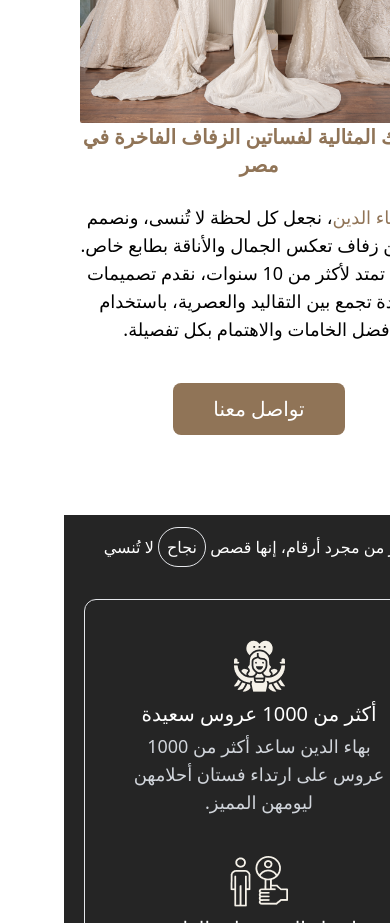
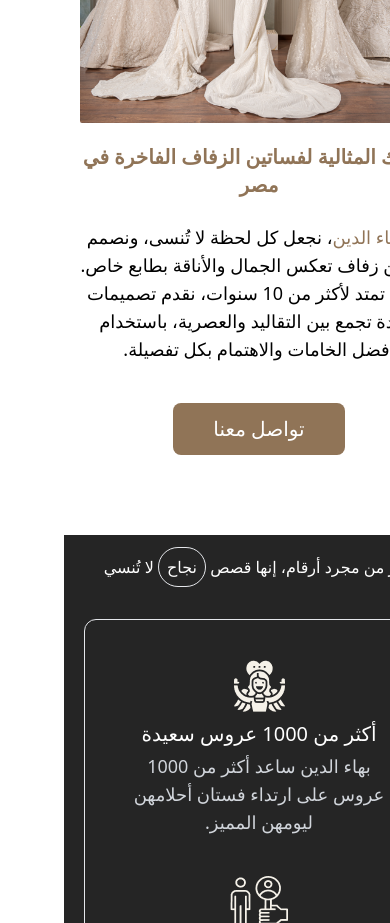
Before and after one commit to ziad223/wedding, a React (Vite) app: page / in a window 390 px wide. Shown: the part 1200-2123 px from the top of the page. Built offline with nearby package versions, Linux system fonts and the light colour scheme.

Commit message:
fix section

```diff
--- a/src/components/HomeSection1.jsx
+++ b/src/components/HomeSection1.jsx
@@ -9,7 +9,7 @@ const HomeSection1 = () => {
               <img src={home1} alt="home-1" className="object-contain w-full max-h-[400px] rounded-sm" />
           </div>
           <div className="w-full lg:w-1/2 flex flex-col justify-center h-full">
-              <h2 className="text-[#907457] lg:text-4xl font-bold text-xl text-center lg:text-right">
+              <h2 className="text-[#907457] lg:text-4xl font-bold text-xl text-center mt-5 lg:mt-0 lg:text-right">
                   وجهتك المثالية لفساتين الزفاف <span className="lg:block">الفاخرة في مصر</span>
               </h2>
               <p className="my-6 lg:text-2xl text-lg text-center lg:w-[80%] lg:text-right">
```
